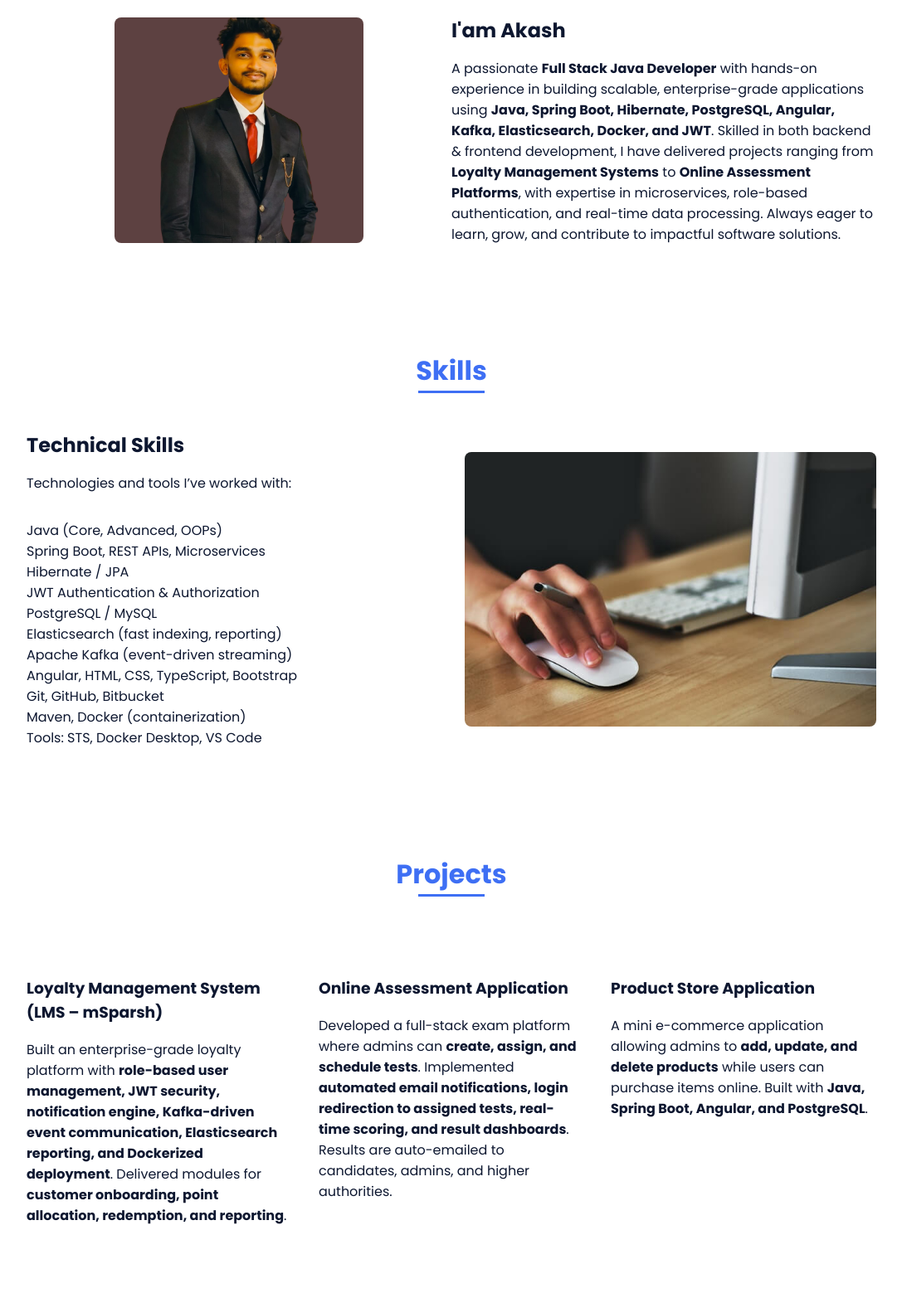
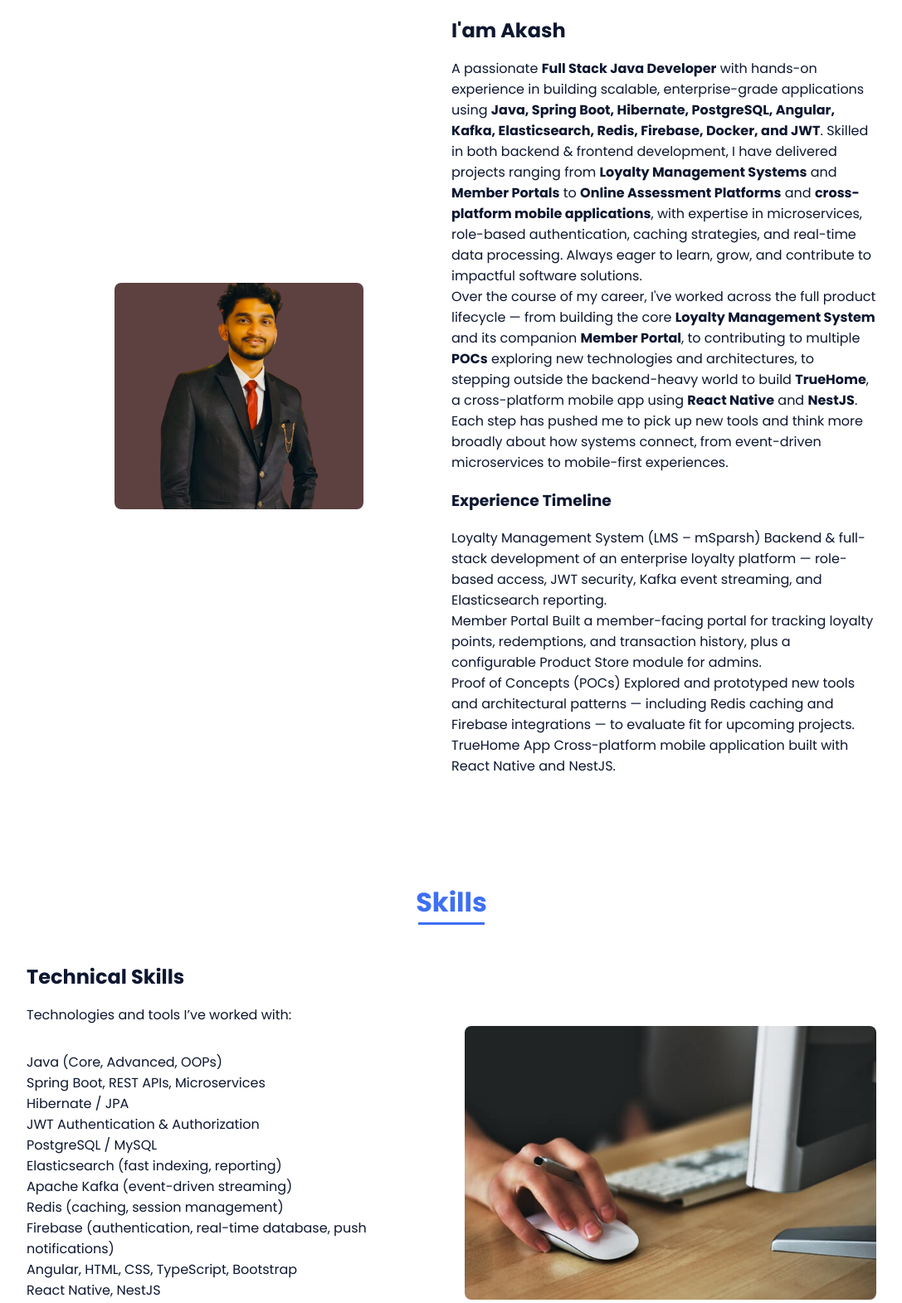
Before and after one commit to Fernandes-12akash/akashPortfolio, a plain HTML site: page index.html in a window 1280 px wide. Shown: the part 880-2451 px from the top of the page at 83% size, without its empty margins (96-1183 px from the left). Drawn offline with nearby package versions, Linux system fonts and the light colour scheme.

Commit message:
Update main.js with new content
Updated the portfolio webpage with enhanced content, including detailed project descriptions and additional skills. Improved structure and added new sections for better user experience.

```diff
--- a/index.html
+++ b/index.html
@@ -70,10 +70,36 @@
         <div>
           <h2 class="about__subtitle">I'am Akash</h2>
           <p class="about__text">
-            A passionate <b>Full Stack Java Developer</b> with hands-on experience in building scalable, enterprise-grade applications using <b>Java, Spring Boot, Hibernate, PostgreSQL, Angular, Kafka, Elasticsearch, Docker, and JWT</b>.
-            Skilled in both backend & frontend development, I have delivered projects ranging from <b>Loyalty Management Systems</b> to <b>Online Assessment Platforms</b>, with expertise in microservices, role-based authentication, and real-time data processing.
+            A passionate <b>Full Stack Java Developer</b> with hands-on experience in building scalable, enterprise-grade applications using <b>Java, Spring Boot, Hibernate, PostgreSQL, Angular, Kafka, Elasticsearch, Redis, Firebase, Docker, and JWT</b>.
+            Skilled in both backend & frontend development, I have delivered projects ranging from <b>Loyalty Management Systems</b> and <b>Member Portals</b> to <b>Online Assessment Platforms</b> and <b>cross-platform mobile applications</b>, with expertise in microservices, role-based authentication, caching strategies, and real-time data processing.
             Always eager to learn, grow, and contribute to impactful software solutions.
           </p>
+
+          <p class="about__text">
+            Over the course of my career, I've worked across the full product lifecycle &mdash; from building the core <b>Loyalty Management System</b> and its companion <b>Member Portal</b>, to contributing to multiple <b>POCs</b> exploring new technologies and architectures, to stepping outside the backend-heavy world to build <b>TrueHome</b>, a cross-platform mobile app using <b>React Native</b> and <b>NestJS</b>. Each step has pushed me to pick up new tools and think more broadly about how systems connect, from event-driven microservices to mobile-first experiences.
+          </p>
+
+          <div class="about__timeline">
+            <h3 class="about__timeline-title">Experience Timeline</h3>
+            <ul class="about__timeline-list">
+              <li>
+                <span class="about__timeline-role">Loyalty Management System (LMS &ndash; mSparsh)</span>
+                <span class="about__timeline-desc">Backend &amp; full-stack development of an enterprise loyalty platform &mdash; role-based access, JWT security, Kafka event streaming, and Elasticsearch reporting.</span>
+              </li>
+              <li>
+                <span class="about__timeline-role">Member Portal</span>
+                <span class="about__timeline-desc">Built a member-facing portal for tracking loyalty points, redemptions, and transaction history, plus a configurable Product Store module for admins.</span>
+              </li>
+              <li>
+                <span class="about__timeline-role">Proof of Concepts (POCs)</span>
+                <span class="about__timeline-desc">Explored and prototyped new tools and architectural patterns &mdash; including Redis caching and Firebase integrations &mdash; to evaluate fit for upcoming projects.</span>
+              </li>
+              <li>
+                <span class="about__timeline-role">TrueHome App</span>
+                <span class="about__timeline-desc">Cross-platform mobile application built with React Native and NestJS.</span>
+              </li>
+            </ul>
+          </div>
         </div>
       </div>
     </section>
@@ -94,7 +120,10 @@
             <li>PostgreSQL / MySQL</li>
             <li>Elasticsearch (fast indexing, reporting)</li>
             <li>Apache Kafka (event-driven streaming)</li>
+            <li>Redis (caching, session management)</li>
+            <li>Firebase (authentication, real-time database, push notifications)</li>
             <li>Angular, HTML, CSS, TypeScript, Bootstrap</li>
+            <li>React Native, NestJS</li>
             <li>Git, GitHub, Bitbucket</li>
             <li>Maven, Docker (containerization)</li>
             <li>Tools: STS, Docker Desktop, VS Code</li>
@@ -120,6 +149,13 @@
         </div>
 
         <div class="project-card">
+          <h3>Member Portal</h3>
+          <p>
+            A user-friendly Member Portal developed for the Loyalty Management System (LMS), enabling members to easily track earned loyalty points, redeemed rewards, transaction history, and account activities in real time. The portal provides a seamless experience for users to monitor loyalty benefits, explore available offers, redeem points, and stay engaged with the rewards program through a secure and responsive platform. Additionally, a configurable <b>Product Store Module</b> was introduced, allowing administrators to manage and customize reward products, categories, pricing, and redemption options dynamically based on business requirements.
+          </p>
+        </div>
+
+        <div class="project-card">
           <h3>Online Assessment Application</h3>
           <p>
             Developed a full-stack exam platform where admins can <b>create, assign, and schedule tests</b>.
@@ -129,9 +165,16 @@
         </div>
 
         <div class="project-card">
-          <h3>Product Store Application</h3>
+          <h3>TrueHome App</h3>
           <p>
-            A mini e-commerce application allowing admins to <b>add, update, and delete products</b> while users can purchase items online. Built with <b>Java, Spring Boot, Angular, and PostgreSQL</b>.
+            A cross-platform mobile application built using <b>React Native</b> for the frontend and <b>NestJS</b> for the backend, delivering a smooth, native-like experience across devices with a robust and scalable API layer.
+          </p>
+        </div>
+
+        <div class="project-card">
+          <h3>Proof of Concepts (POCs)</h3>
+          <p>
+            Built and evaluated several POCs exploring new tools and patterns, including <b>Redis</b> for caching and session management and <b>Firebase</b> for authentication and real-time data sync, to assess their fit for production use cases.
           </p>
         </div>
 
```
